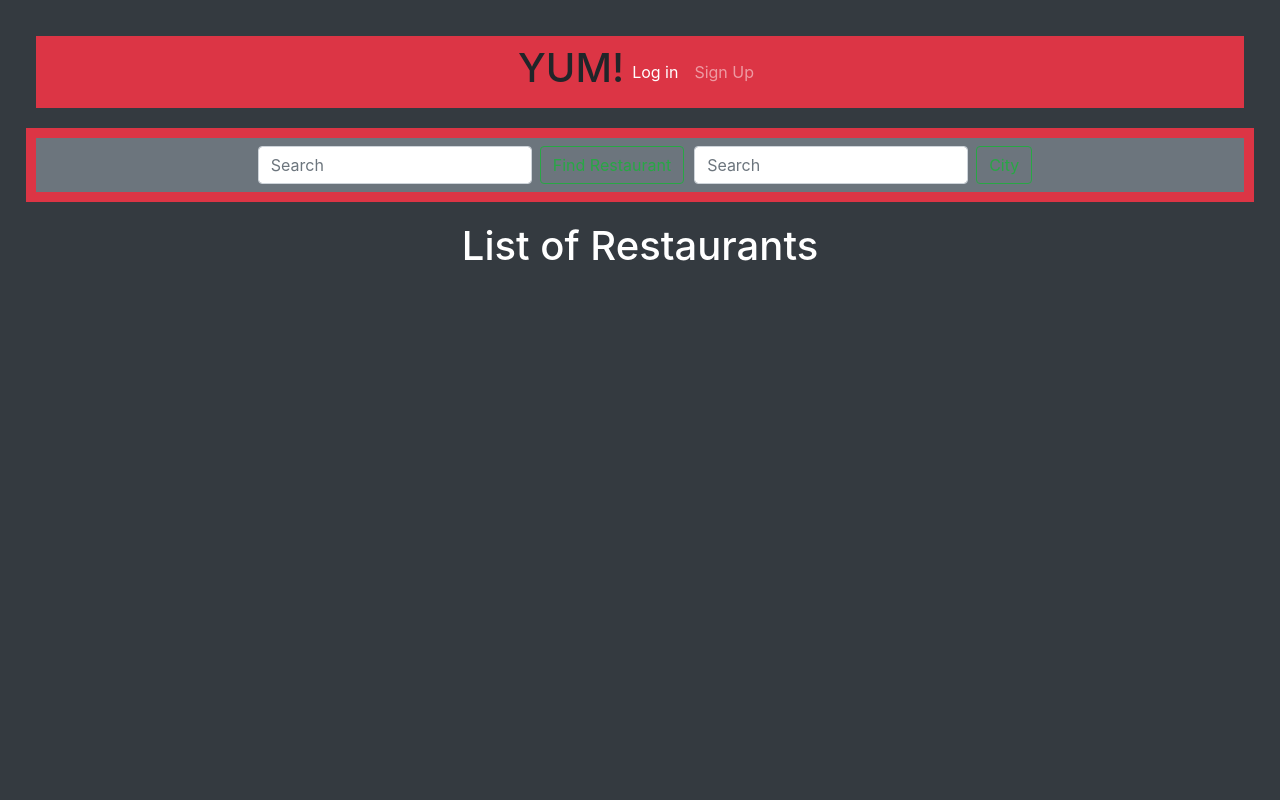
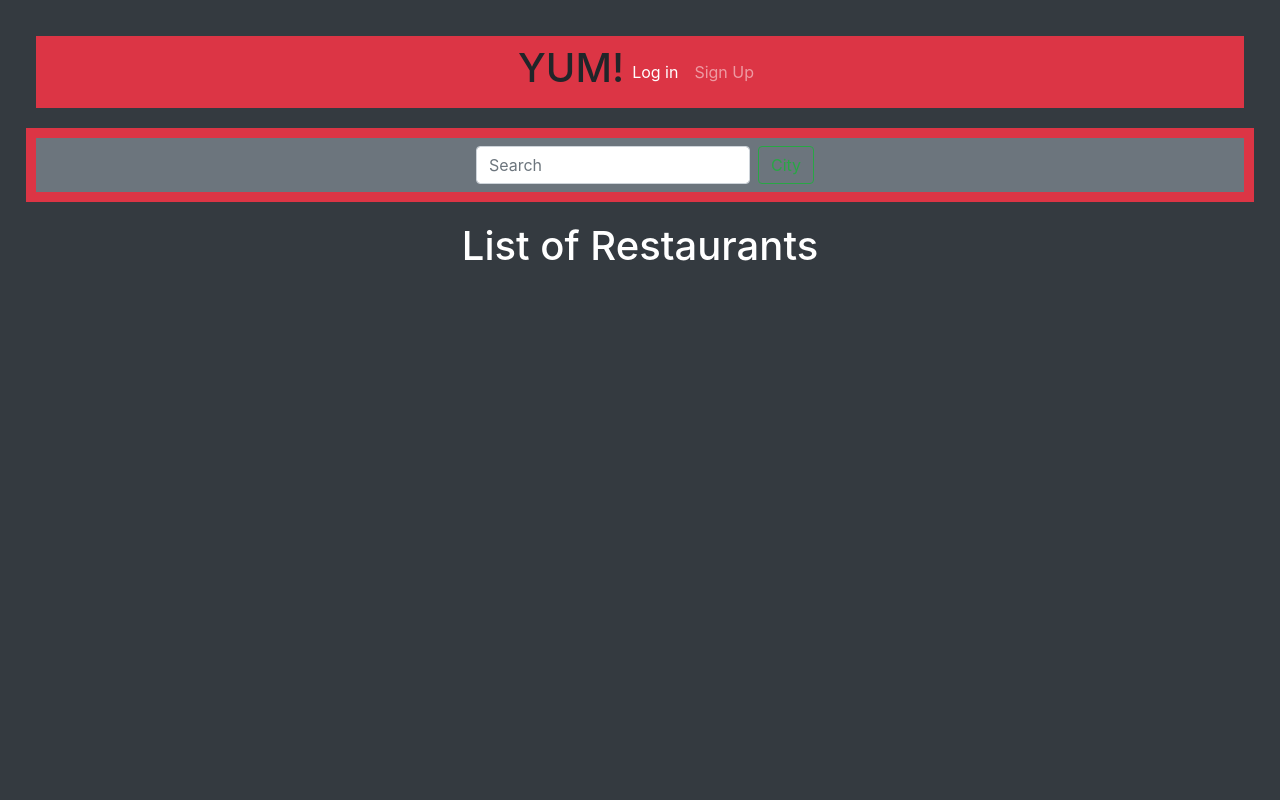
Before and after one commit to jamestina18/yum123, a Django app: page / in a window 1280 px wide. Run offline with Django 3.2, Linux system fonts and the light colour scheme.

Commit message:
remove some nav

```diff
--- a/app_yum123/templates/Home.html
+++ b/app_yum123/templates/Home.html
@@ -28,11 +28,6 @@
 
           <div class="search bg-danger">
                <nav class="navbar navbar-light bg-secondary justify-content-center">
-                    <form class="form-inline" action="/api" method="post" >
-                         {% csrf_token %}
-                         <input class="form-control mr-sm-2" type="search" placeholder="Search" aria-label="Search">
-                         <button class="btn btn-outline-success my-2 my-sm-0" type="submit">Find Restaurant</button>
-                    </form>
                     <form class="form-inline" action="/api" method="post">
                          {% csrf_token %}
                          <input class="form-control mr-sm-2" type="text" placeholder="Search"  aria-label="Enter Zip Code">
--- a/app_yum123/templates/feed.html
+++ b/app_yum123/templates/feed.html
@@ -19,11 +19,6 @@
           <nav>
                <div>
                     <nav class="navbar navbar-light bg-secondary justify-content-center">
-                         <form class="form-inline">
-                              {% csrf_token %}
-                              <input class="form-control mr-sm-2" type="search" placeholder="Search" aria-label="Search">
-                              <button class="btn btn-outline-success my-2 my-sm-0" type="submit">Find Restaurant</button>
-                         </form>
                          <form class="form-inline" action="/logged" method="post">
                               {% csrf_token %}
                               <input class="form-control mr-sm-2" type="search" placeholder="Search" name="zip_code" aria-label="Search">
```
Also changed, not shown: db.sqlite3.
